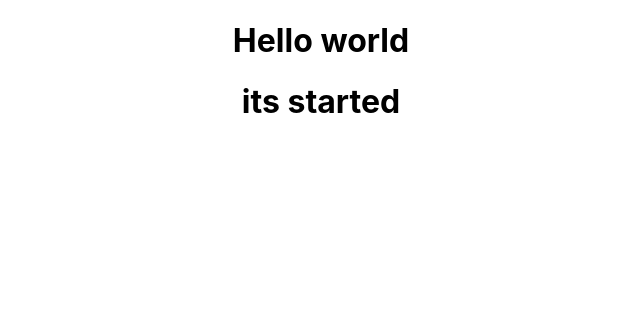
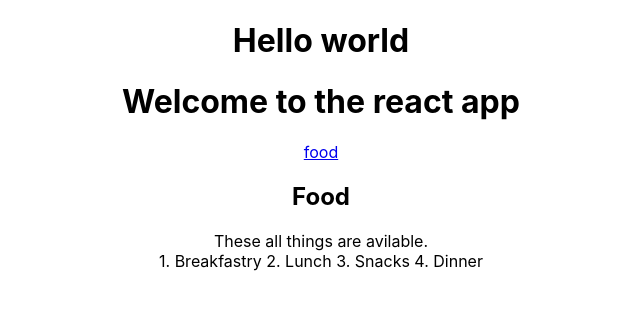
Before and after one commit to moni310/React_foodapp, a React (Create React App) app in the folder foodapp/: page /food in a window 1280 px wide. Shown: the top 310 px of the page, without its empty margins (319-959 px from the left). Built offline with nearby package versions, Linux system fonts and the light colour scheme.

Commit message:
first commit

```diff
--- a/foodapp/package.json
+++ b/foodapp/package.json
@@ -7,6 +7,7 @@
     "@testing-library/react": "^12.1.2",
     "@testing-library/user-event": "^13.5.0",
     "axios": "^0.24.0",
+    "D": "^1.0.0",
     "react": "^17.0.2",
     "react-dom": "^17.0.2",
     "react-router-dom": "^6.2.1",
--- a/foodapp/src/App.js
+++ b/foodapp/src/App.js
@@ -1,21 +1,29 @@
+import './App.css';
+import React from "react"
+import Hello from "./components/Hello"
+import Food from "./components/Food"
+import Welcome from"./components/Welcome"
+import { BrowserRouter as Router,Routes ,Link, Route} from "react-router-dom"
 
-import React,{ Component} from "react"
-import logo from './logo.svg';
-import './App.css';
+function App() {
+  return (
 
-import Hello from "./components/Hello"
-import Welcome from "./components/Welcome";
-
-class App extends Component{
-  render(){
-  return (
     <div className="App">
       <Hello/>
 
       <Welcome/>
+      <Link to ="/food" >food</Link>
+
+      <Routes>
+
+
+
+        <Route path="/food" element={<Food />} />
+
+
+      </Routes>
+
     </div>
   );
-  }
 }
-
 export default App;
--- /dev/null
+++ b/foodapp/src/components/Food.js
@@ -0,0 +1,15 @@
+import React from 'react';
+
+const Food = () => (
+  <div>
+    <h2>Food</h2>
+    These all things are avilable.
+    <br/>
+    1. Breakfastry
+    2. Lunch
+    3. Snacks
+    4. Dinner
+  </div>
+);
+
+export default Food;
--- a/foodapp/src/components/Welcome.js
+++ b/foodapp/src/components/Welcome.js
@@ -1,10 +1,6 @@
-import React,{Component} from "react";
-import App from "../App";
-class Welcome extends Component{
-    render(){
-        return <h1>its started</h1>
-    }
+import React from "react"
+function Welcome(){
+    return <h1> Welcome to the react app</h1>
 
 }
-
 export default Welcome
--- a/foodapp/src/index.js
+++ b/foodapp/src/index.js
@@ -3,10 +3,15 @@ import ReactDOM from 'react-dom';
 import './index.css';
 import App from './App';
 import reportWebVitals from './reportWebVitals';
+import { BrowserRouter as Router } from "react-router-dom"
+
 
 ReactDOM.render(
   <React.StrictMode>
-    <App />
+
+    <Router>
+      <App/>
+    </Router>
   </React.StrictMode>,
   document.getElementById('root')
 );
```
Also changed, not shown: foodapp/src/components/Home.js (added, +10 -0 lines), foodapp/src/components/Messages.js (added, +10 -0 lines), foodapp/src/App.css (line endings or trailing spaces), 1 other file (tests, documents, lock files or other folders).
